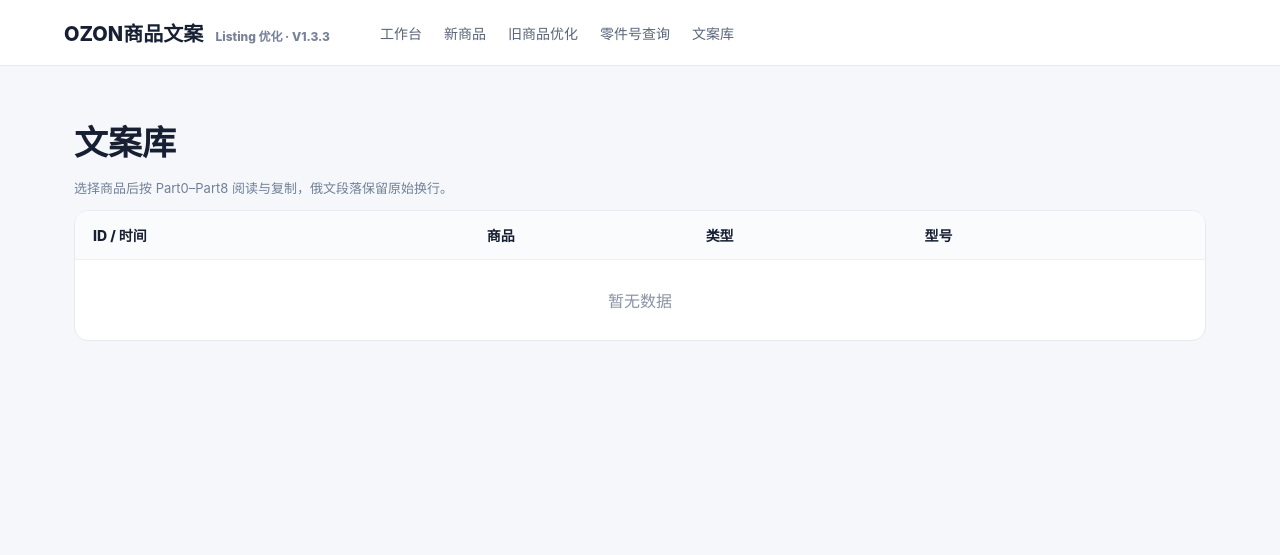
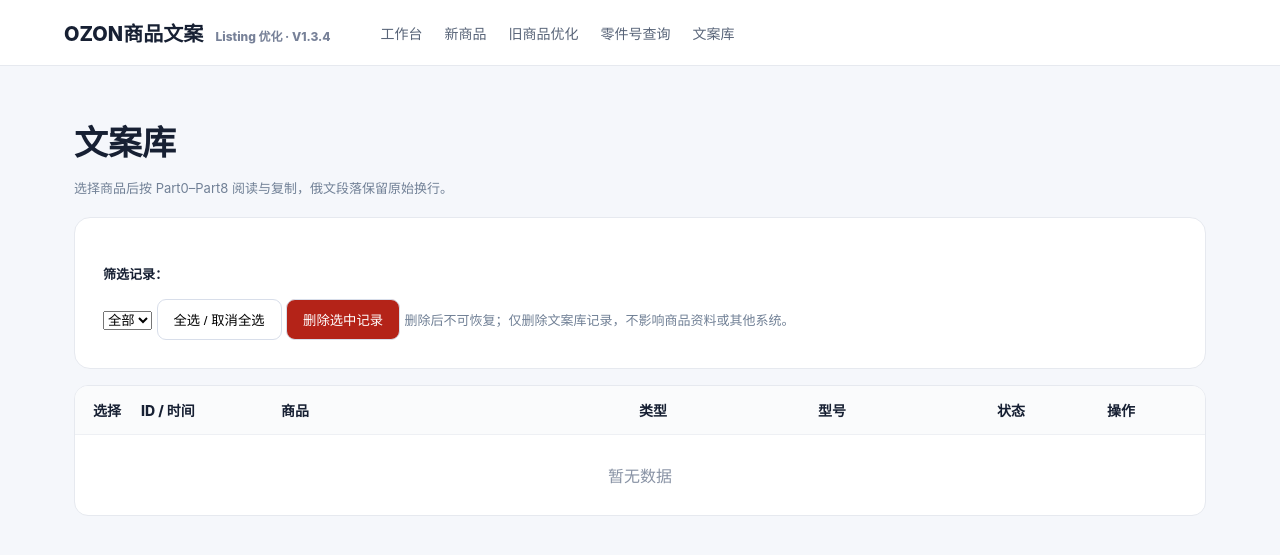
Before and after one commit to l13927361113-cyber/ozon-listing-optimizer, a Flask app: page /workspace in a window 1280 px wide. Shown: the top 555 px of the page. Run offline with Flask 3, Linux system fonts and the light colour scheme.

Commit message:
Add files via upload

````diff
--- a/app.py
+++ b/app.py
@@ -1,10 +1,11 @@
 import os, json, uuid, base64, re
 from datetime import datetime
 from flask import Flask, render_template, request, jsonify, redirect, url_for
+from sqlalchemy import text
 from dotenv import load_dotenv
 from database.models import db, Listing, DataPacket
 from services.ai_service import analyze_product, generate_listing, optimize_listing, lookup_part, build_chatgpt_prompt, one_click_listing
-from services.import_utils import parse_chatgpt_json, normalize_tags
+from services.import_utils import parse_chatgpt_json, normalize_tags, invalid_tag_reason
 
 load_dotenv()
 app = Flask(__name__)
@@ -14,6 +15,11 @@
 
 with app.app_context():
     db.create_all()
+    # Backward-compatible lightweight migration for existing Neon installations.
+    from sqlalchemy import inspect
+    if "status" not in {c["name"] for c in inspect(db.engine).get_columns("listings")}:
+        db.session.execute(text("ALTER TABLE listings ADD COLUMN status VARCHAR(20) DEFAULT 'test'"))
+        db.session.commit()
 
 @app.get("/")
 def index():
@@ -143,8 +149,10 @@
             if not isinstance(entry["part5_hashtags"],list) or len(entry["part5_hashtags"])!=30:
                 return jsonify({"error":f"第 {index} 个配置的俄文标签不是30个"}),400
             entry["part5_hashtags"]=normalize_tags(entry["part5_hashtags"], inp.get("part_number") or inp.get("model") or "", inp.get("brand") or "")
-            if any(not re.fullmatch(r"#?[а-яёА-ЯЁ0-9_]+",str(tag)) or re.search(r"\d{10,}",str(tag)) for tag in entry["part5_hashtags"]):
-                return jsonify({"error":f"第 {index} 个配置的标签包含不支持的字符或连续10位数字"}),400
+            for tag_index, tag in enumerate(entry["part5_hashtags"], 1):
+                reason = invalid_tag_reason(tag)
+                if reason:
+                    return jsonify({"error":f"第 {index} 个配置的第 {tag_index} 个标签 {tag}：{reason}"}),400
         parsed.setdefault("compatibility_table",[])
         parsed.setdefault("analysis_summary","待核验：请查看文案中的事实来源")
     title=(parsed or {}).get("master_title") or inp.get("title") or inp.get("product_name") or inp.get("model") or inp.get("part_number") or "ChatGPT导入文案"
@@ -184,8 +192,43 @@
 
 @app.get("/workspace")
 def workspace():
-    rows=Listing.query.order_by(Listing.created_at.desc()).all()
-    return render_template("workspace.html", listings=rows)
+    status=request.args.get("status", "all")
+    query=Listing.query
+    if status in ("test", "formal"):
+        query=query.filter(Listing.status==status)
+    rows=query.order_by(Listing.created_at.desc()).all()
+    return render_template("workspace.html", listings=rows, status_filter=status)
+
+@app.patch("/api/listings/<int:listing_id>/status")
+def update_listing_status(listing_id):
+    row=Listing.query.get_or_404(listing_id)
+    status=(request.get_json(silent=True) or {}).get("status")
+    if status not in ("test", "formal"):
+        return jsonify({"error":"状态只能是测试或正式"}),400
+    row.status=status
+    db.session.commit()
+    return jsonify({"id":row.id,"status":row.status})
+
+@app.delete("/api/listings/<int:listing_id>")
+def delete_listing(listing_id):
+    row=Listing.query.get_or_404(listing_id)
+    db.session.delete(row)
+    db.session.commit()
+    return jsonify({"deleted":1,"id":listing_id})
+
+@app.post("/api/listings/bulk-delete")
+def bulk_delete_listings():
+    data=request.get_json(silent=True) or {}
+    ids=data.get("ids")
+    if not isinstance(ids,list) or not ids or len(ids)>200 or any(type(i) is not int or i<=0 for i in ids):
+        return jsonify({"error":"请选择1至200条有效记录"}),400
+    ids=list(set(ids))
+    rows=Listing.query.filter(Listing.id.in_(ids)).all()
+    if len(rows)!=len(ids):
+        return jsonify({"error":"部分记录不存在，请刷新后重试"}),409
+    for row in rows: db.session.delete(row)
+    db.session.commit()
+    return jsonify({"deleted":len(rows)})
 
 @app.get("/api/listings/<int:listing_id>")
 def get_listing(listing_id):
--- a/database/models.py
+++ b/database/models.py
@@ -12,6 +12,7 @@
     model=db.Column(db.String(200), default="")
     input_data=db.Column(db.Text, default="{}")
     output_data=db.Column(db.Text, default="{}")
+    status=db.Column(db.String(20),default="test",nullable=False)
     created_at=db.Column(db.DateTime, default=datetime.utcnow)
 
 class DataPacket(db.Model):
--- a/prompts/generate.txt
+++ b/prompts/generate.txt
@@ -28,3 +28,5 @@
 输出统一为 generate.txt 定义的完整 JSON schema（包括 listings 全部 Part1-Part8），并在顶层新增 compatibility_table 数组，每行结构 {"model":"","order_number":"","type":"","region":"","evidence_level":"A/B","source_url":""}；只列可追溯且有证据支持的型号，找不到返回空数组，绝不编造。Part0 放 analysis_summary。俄文 Part3 采用详细但不冗余的专业商品描述：产品介绍、零件事实、已核验主要适配、其他有证据的适配、购买前核对、安装建议、注意事项和包装清单。不得为凑字数编造或重复。Part4 对应逐节完整翻译。，保修说明：零件30自然日，整机90自然日，卖家保修不限制消费者法定权利；中文 Part4 同步翻译。Part7/8 只写包装清单，不替换。Part5 必须30个俄文标签，禁止连续10位以上数字。禁止将未经核验的参数或适配型号写成确定事实。
 
 V1.3.3 SEO补充：Bosch十位零件号例如2609120395，俄文标签优先使用 #2_609_120_395，复合标签使用 #2_609_120_395_мотор；其他品牌不得强套该分组。所有标签均不得出现连续10位数字，真实零件号在标题/描述/包装清单不变。ChatGPT Plus 输出请使用单独的 ```json 代码框，方便复制代码按钮复制。
+
+V1.3.4 SEO优先级：Part5严格30个不重复的标签；同一零件号的编号标签建议1-3个（优先#2_609_120_395和至多2个有价值的组合），不要再添加#260912039_5之类的重复编号变体。优先覆盖有证据支持的主要机器型号及俄语维修/电机搜索词；型号字母GSR、LI、TSR、V等允许在标签中使用拉丁字母，禁止因强行改成俄文字母而损害买家型号搜索。每个标签控制在60字符以内（工具保守限制，并非声称OZON官方通用上限）。不得为填充标签而编造适配型号。Part3应充分介绍已核验事实，Part4完整翻译，不为凑字数重复。
--- a/prompts/optimize.txt
+++ b/prompts/optimize.txt
@@ -12,3 +12,5 @@
 特别要求：旧商品优化不输出仅 title/description/hashtags 的旧格式，必须严格输出 generate.txt 的 master_title、analysis_summary、listings、risk_check 和 compatibility_table 完整结构。
 
 V1.3.3：Part3应恢复有事实依据的详细描述结构（产品介绍、零件信息、核验过的主要和其他适配、选购核对、安装注意、包装清单），Part4逐节完整翻译；不得编造。Bosch十位零件号例如2609120395的标签优先写成#2_609_120_395，复合标签同样分组；其他品牌按核验的分组，未核验时仅做9位截断加下划线的备用格式。禁止任何标签出现连续10位数字。输出单独的```json代码块，便于一键复制。
+
+V1.3.4 SEO优先级：Part5严格30个不重复的标签；同一零件号的编号标签建议1-3个（优先#2_609_120_395和至多2个有价值的组合），不要再添加#260912039_5之类的重复编号变体。优先覆盖有证据支持的主要机器型号及俄语维修/电机搜索词；型号字母GSR、LI、TSR、V等允许在标签中使用拉丁字母，禁止因强行改成俄文字母而损害买家型号搜索。每个标签控制在60字符以内（工具保守限制，并非声称OZON官方通用上限）。不得为填充标签而编造适配型号。Part3应充分介绍已核验事实，Part4完整翻译，不为凑字数重复。
--- a/static/js/app.js
+++ b/static/js/app.js
@@ -107,3 +107,9 @@
  try{const r=await post('/api/one-click',{...v.data,mode:v.mode});location.href='/workspace?listing='+r.listing_id;}
  catch(e){alert('API 生成未保存：'+e.message)}finally{button.disabled=false;button.textContent='API 自动生成（需单独付费）';}
 };
+
+// V1.3.4 library management: destructive actions require explicit confirmation.
+if($('selectAllListings')) $('selectAllListings').onclick=()=>{const boxes=[...document.querySelectorAll('.listing-select')];const all=boxes.every(b=>b.checked);boxes.forEach(b=>b.checked=!all)};
+if($('bulkDeleteListings')) $('bulkDeleteListings').onclick=async()=>{const ids=[...document.querySelectorAll('.listing-select:checked')].map(b=>Number(b.value));if(!ids.length)return alert('请先勾选要删除的记录');if(!confirm(`确定永久删除选中的 ${ids.length} 条文案记录？此操作不可恢复。`))return;try{const r=await post('/api/listings/bulk-delete',{ids});alert(`已删除 ${r.deleted} 条记录`);location.reload()}catch(e){alert(e.message)}};
+document.querySelectorAll('.deleteListing').forEach(b=>b.onclick=async()=>{const id=Number(b.dataset.id);if(!confirm(`确定永久删除文案记录 #${id}？删除后无法恢复。`))return;try{const r=await fetch('/api/listings/'+id,{method:'DELETE'});const j=await r.json();if(!r.ok)throw Error(j.error||'删除失败');location.reload()}catch(e){alert(e.message)}});
+document.querySelectorAll('.listing-status').forEach(el=>{let previous=el.value;el.onchange=async()=>{try{const r=await fetch('/api/listings/'+el.dataset.id+'/status',{method:'PATCH',headers:{'Content-Type':'application/json'},body:JSON.stringify({status:el.value})});const j=await r.json();if(!r.ok)throw Error(j.error||'保存失败');previous=el.value;}catch(e){el.value=previous;alert(e.message)}}});
--- a/templates/base.html
+++ b/templates/base.html
@@ -6,7 +6,7 @@
 <link rel="stylesheet" href="{{ url_for('static', filename='css/app.css') }}">
 </head>
 <body>
-<header><div class="brand">OZON商品文案 <span>Listing 优化 · V1.3.3</span></div>
+<header><div class="brand">OZON商品文案 <span>Listing 优化 · V1.3.4</span></div>
 <nav><a href="/">工作台</a><a href="/new">新商品</a><a href="/optimize">旧商品优化</a><a href="/parts">零件号查询</a><a href="/workspace">文案库</a></nav></header>
 <main>{% block content %}{% endblock %}</main>
 <script src="{{ url_for('static', filename='js/app.js') }}"></script>
--- a/templates/workspace.html
+++ b/templates/workspace.html
@@ -1,6 +1,17 @@
 {% extends "base.html" %}{% block content %}
 <h1>文案库</h1><p class="muted">选择商品后按 Part0–Part8 阅读与复制，俄文段落保留原始换行。</p>
-<div class="table"><div class="tr th"><span>ID / 时间</span><span>商品</span><span>类型</span><span>型号</span></div>
-{% for x in listings %}<div class="tr"><span>{{x.id}}<small class="muted">{{x.created_at.strftime('%Y-%m-%d %H:%M')}}</small></span><span><button class="viewListing secondary" data-id="{{x.id}}">{{x.title}}</button></span><span>{{x.product_type}}</span><span>{{x.model}}</span></div>{% else %}<div class="empty">暂无数据</div>{% endfor %}</div>
+<div class="panel" style="margin-bottom:16px">
+  <label for="statusFilter">筛选记录：</label>
+  <select id="statusFilter" onchange="location.href='/workspace?status='+encodeURIComponent(this.value)">
+    <option value="all" {% if status_filter=='all' %}selected{% endif %}>全部</option>
+    <option value="test" {% if status_filter=='test' %}selected{% endif %}>测试</option>
+    <option value="formal" {% if status_filter=='formal' %}selected{% endif %}>正式</option>
+  </select>
+  <button type="button" id="selectAllListings" class="secondary">全选 / 取消全选</button>
+  <button type="button" id="bulkDeleteListings" style="background:#b42318;color:white">删除选中记录</button>
+  <span class="muted">删除后不可恢复；仅删除文案库记录，不影响商品资料或其他系统。</span>
+</div>
+<div class="table"><div class="tr th" style="grid-template-columns:48px 140px minmax(150px,2fr) 1fr 1fr 110px 80px"><span>选择</span><span>ID / 时间</span><span>商品</span><span>类型</span><span>型号</span><span>状态</span><span>操作</span></div>
+{% for x in listings %}<div class="tr" style="grid-template-columns:48px 140px minmax(150px,2fr) 1fr 1fr 110px 80px"><span><input type="checkbox" class="listing-select" value="{{x.id}}" aria-label="选择记录 {{x.id}}"></span><span>{{x.id}}<small class="muted">{{x.created_at.strftime('%Y-%m-%d %H:%M')}}</small></span><span><button class="viewListing secondary" data-id="{{x.id}}">{{x.title}}</button></span><span>{{x.product_type}}</span><span>{{x.model}}</span><span><select class="listing-status" data-id="{{x.id}}" aria-label="记录状态"><option value="test" {% if x.status!='formal' %}selected{% endif %}>测试</option><option value="formal" {% if x.status=='formal' %}selected{% endif %}>正式</option></select></span><span><button type="button" class="deleteListing secondary" data-id="{{x.id}}" style="color:#b42318">删除</button></span></div>{% else %}<div class="empty">暂无数据</div>{% endfor %}</div>
 <div class="panel hidden" id="libraryDetail"><div class="library-head"><div><h2 id="detailTitle">文案详情</h2><p id="detailMeta" class="muted"></p></div><button class="secondary" id="copyLibrary">复制完整 JSON</button></div><div id="librarySections"></div><details class="raw-details"><summary>查看原始 JSON（高级）</summary><pre id="libraryOutput"></pre></details></div>
 {% endblock %}
````
Also changed, not shown: services/ai_service.py (+6 -4 lines), services/import_utils.py (+13 -0 lines), 更新说明.txt (added, +8 -0 lines).
